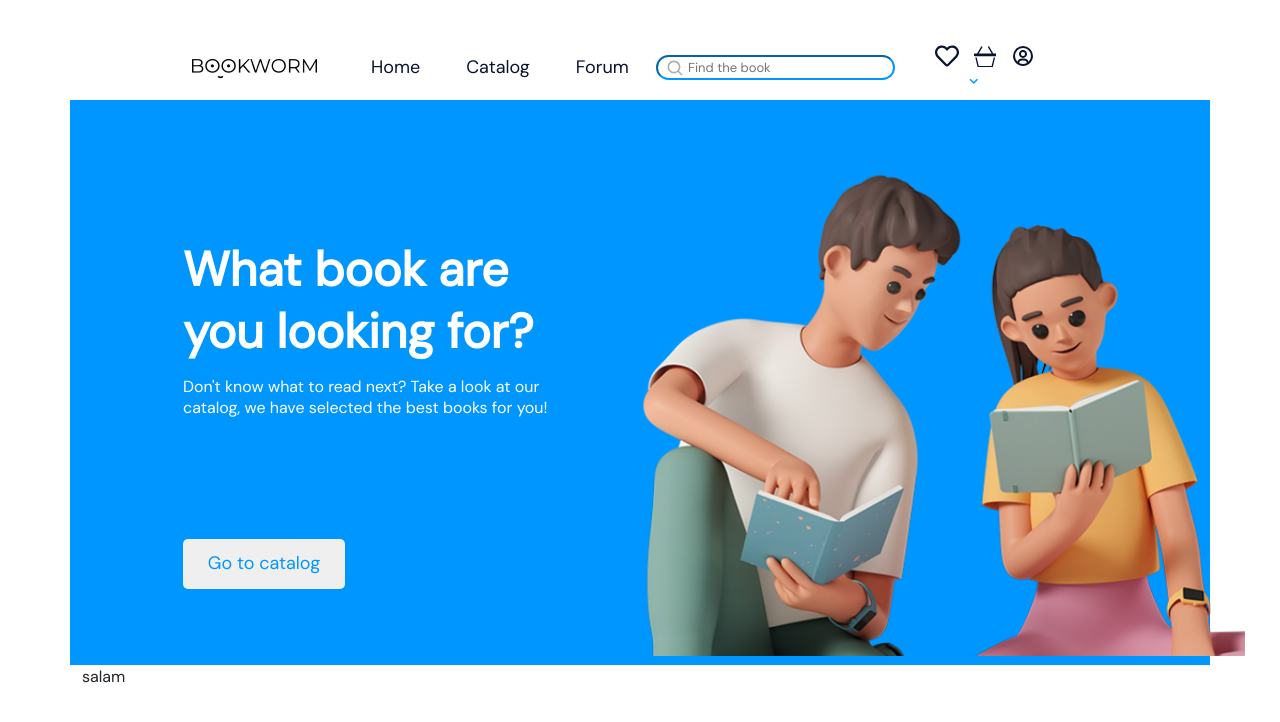
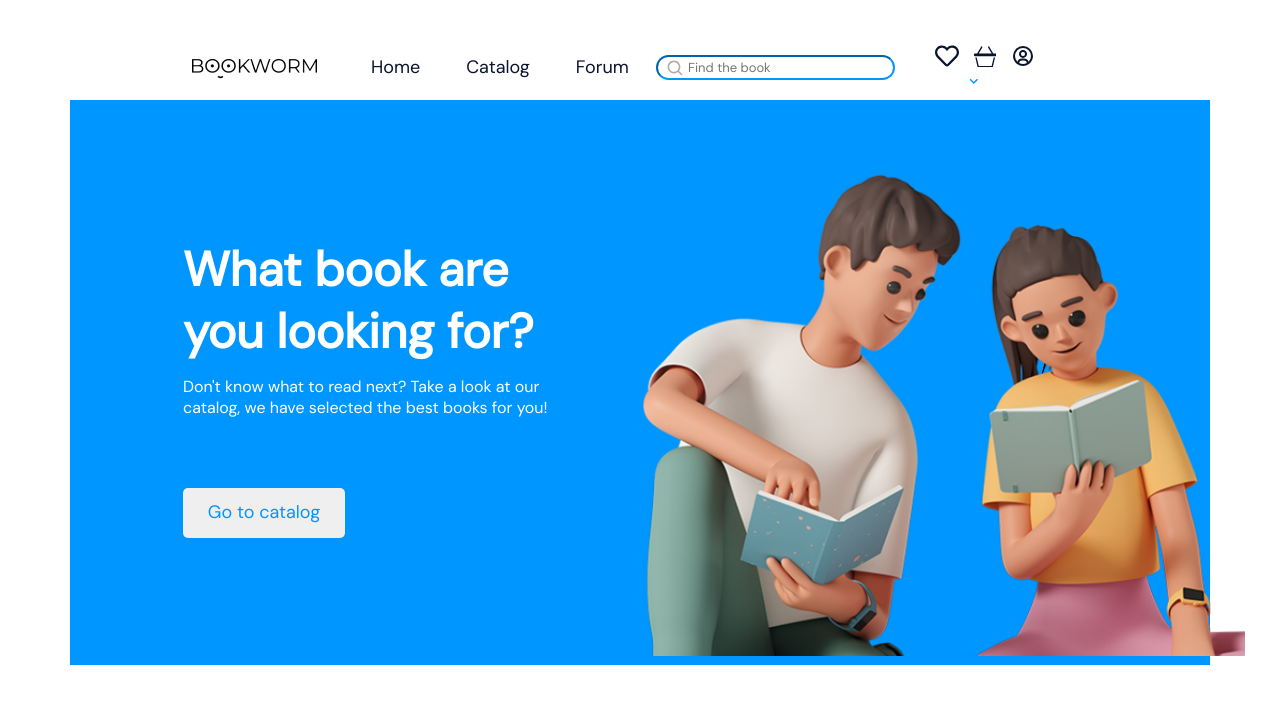
Before and after one commit to asgerofharzu/bookworm.pl, a React (Create React App) app: page / in a window 1280 px wide. Shown: the top 722 px of the page. Built offline with nearby package versions, Linux system fonts and the light colour scheme.

Commit message:
main and head was ready

```diff
--- a/src/components/Main/index.js
+++ b/src/components/Main/index.js
@@ -20,7 +20,7 @@ class Main extends Component {
                 </Container>
                 <Container>
                     <div>
-                        salam
+
                     </div>
                 </Container>
             </>
--- a/src/components/Main/main.css
+++ b/src/components/Main/main.css
@@ -34,6 +34,7 @@
     position: relative;
     top: 250.94px;
     left: 100px;
+    top: 200px;
     border-radius:5px;
     gap: 18px;
     border: #FFF;
--- a/src/components/NavHeader/navHeader.css
+++ b/src/components/NavHeader/navHeader.css
@@ -49,6 +49,7 @@
     position: relative;
     right: 260px;
     color: #0A142F;
+    cursor: pointer;
 }
 .basket{
     right: 245px;
```
